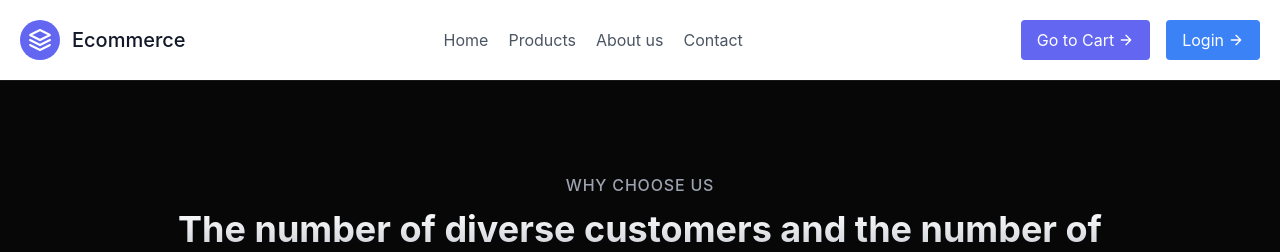
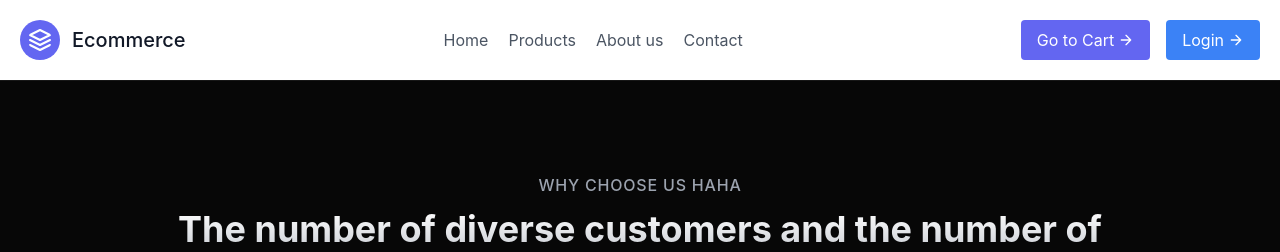
Before and after one commit to nguyentoan02/AssignFER, a React (Create React App) app: page /about in a window 1280 px wide. Shown: the top 252 px of the page. Built offline with nearby package versions, Linux system fonts and the light colour scheme.

Commit message:
Change: Test change for git config

```diff
--- a/src/components/AboutUs/aboutus.js
+++ b/src/components/AboutUs/aboutus.js
@@ -6,7 +6,7 @@ const AboutUs = () => {
             <section id="features" className="relative block px-6 py-10 md:py-20 md:px-10 border-t border-b border-neutral-900 bg-neutral-900/30">
                 <div className="relative mx-auto max-w-5xl text-center">
                     <span className="text-gray-400 my-3 flex items-center justify-center font-medium uppercase tracking-wider">
-                        Why choose us
+                        Why choose us haha
                     </span>
                     <h2 className="block w-full bg-gradient-to-b from-white to-gray-400 bg-clip-text font-bold text-transparent text-3xl sm:text-4xl">
                         The number of diverse customers and the number of products sold come with reputation
```
